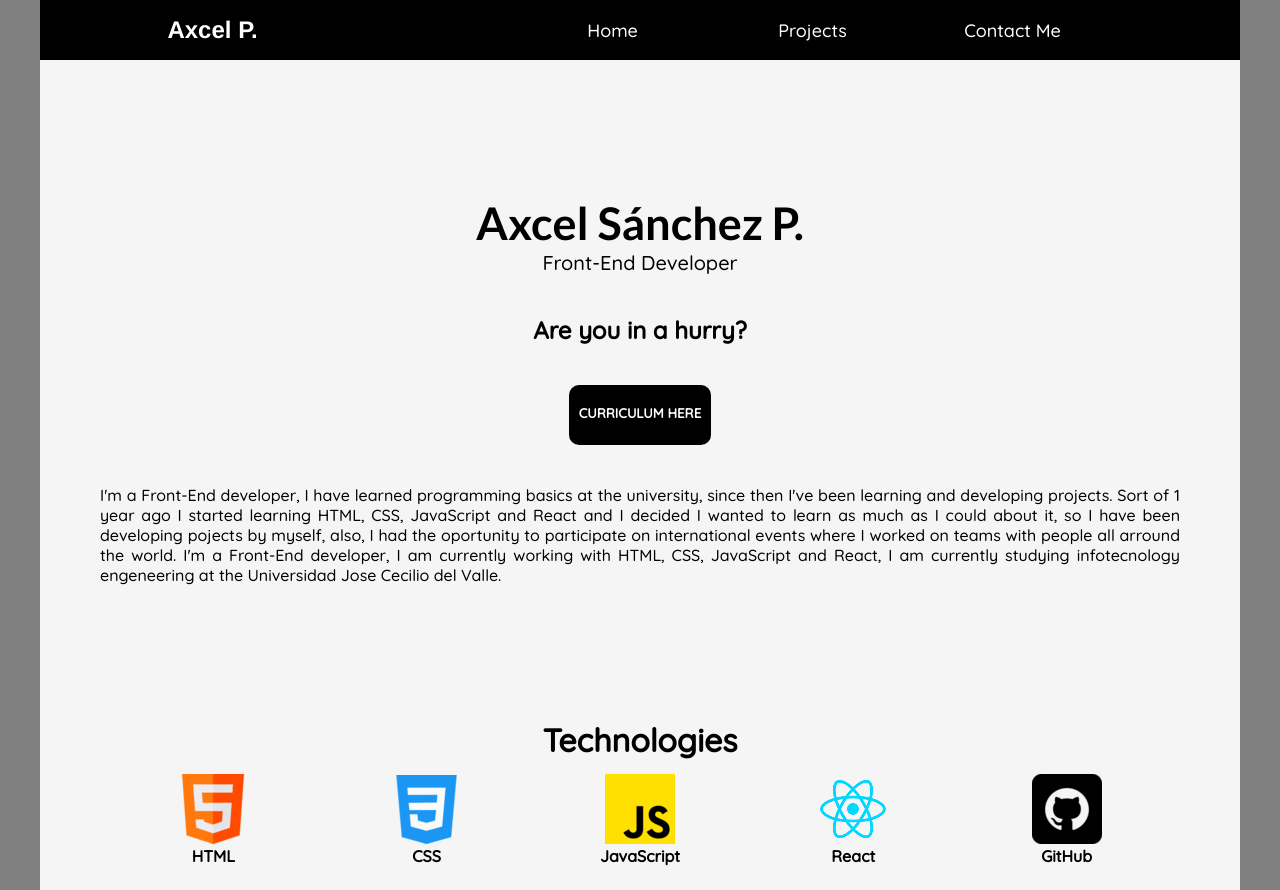
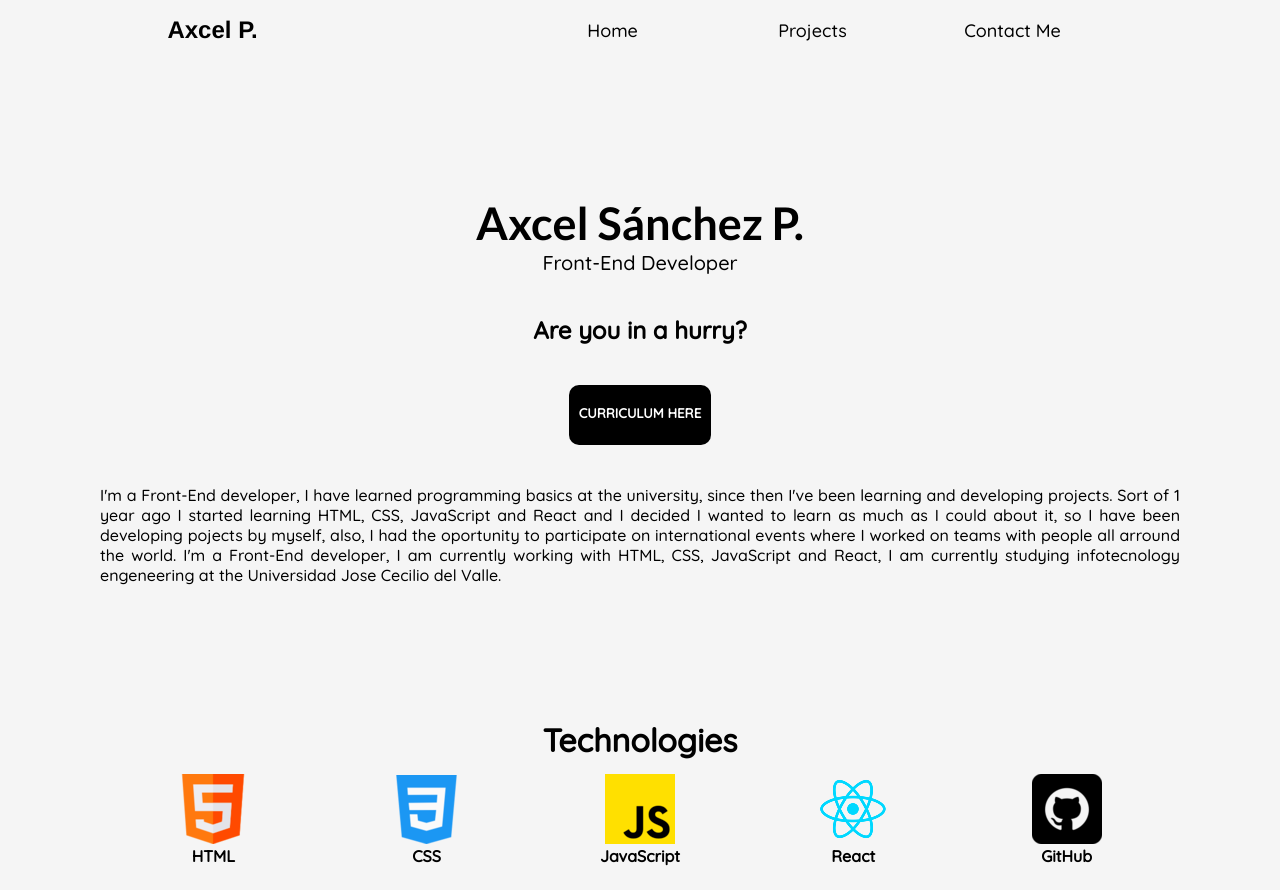
Before and after one commit to Leonel-Padilla2/portfolio, a React (Create React App) app: page / in a window 1280 px wide. Built offline with nearby package versions, Linux system fonts and the light colour scheme.

Commit message:
style: changing backgrouynd and NavBar colors

```diff
--- a/src/routes/App.css
+++ b/src/routes/App.css
@@ -5,12 +5,12 @@
 
 :root{
   --main-font: 'Lato', sans-serif;
-  --font-color: #fff;
-  --main-color: #000;
+  --font-color: #000;
+  --main-color: whitesmoke;
 }
 
 .app-container {
-  background-color: gray;
+  background-color: whitesmoke;
   display: flex;
   justify-content: center;
 }
```
